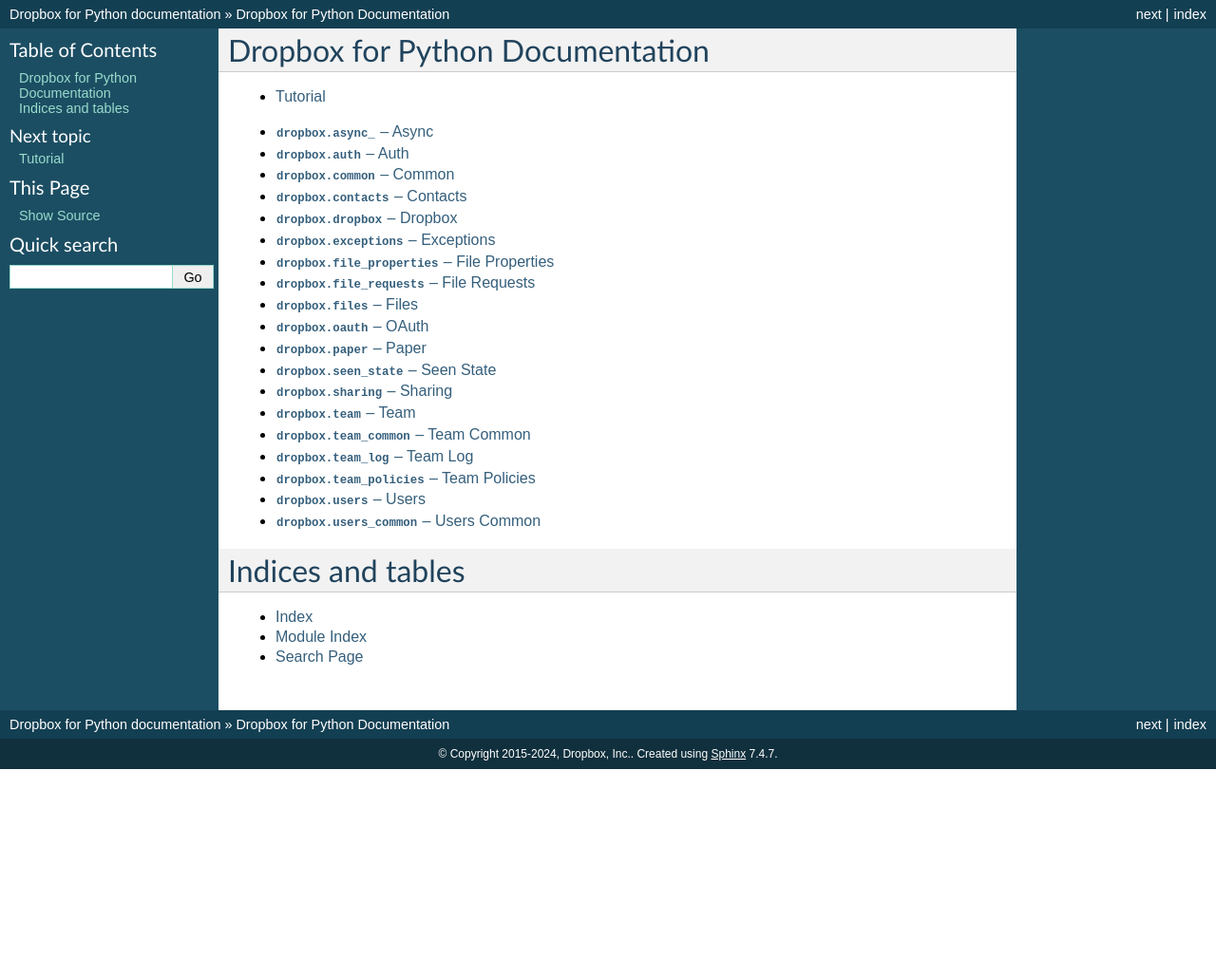
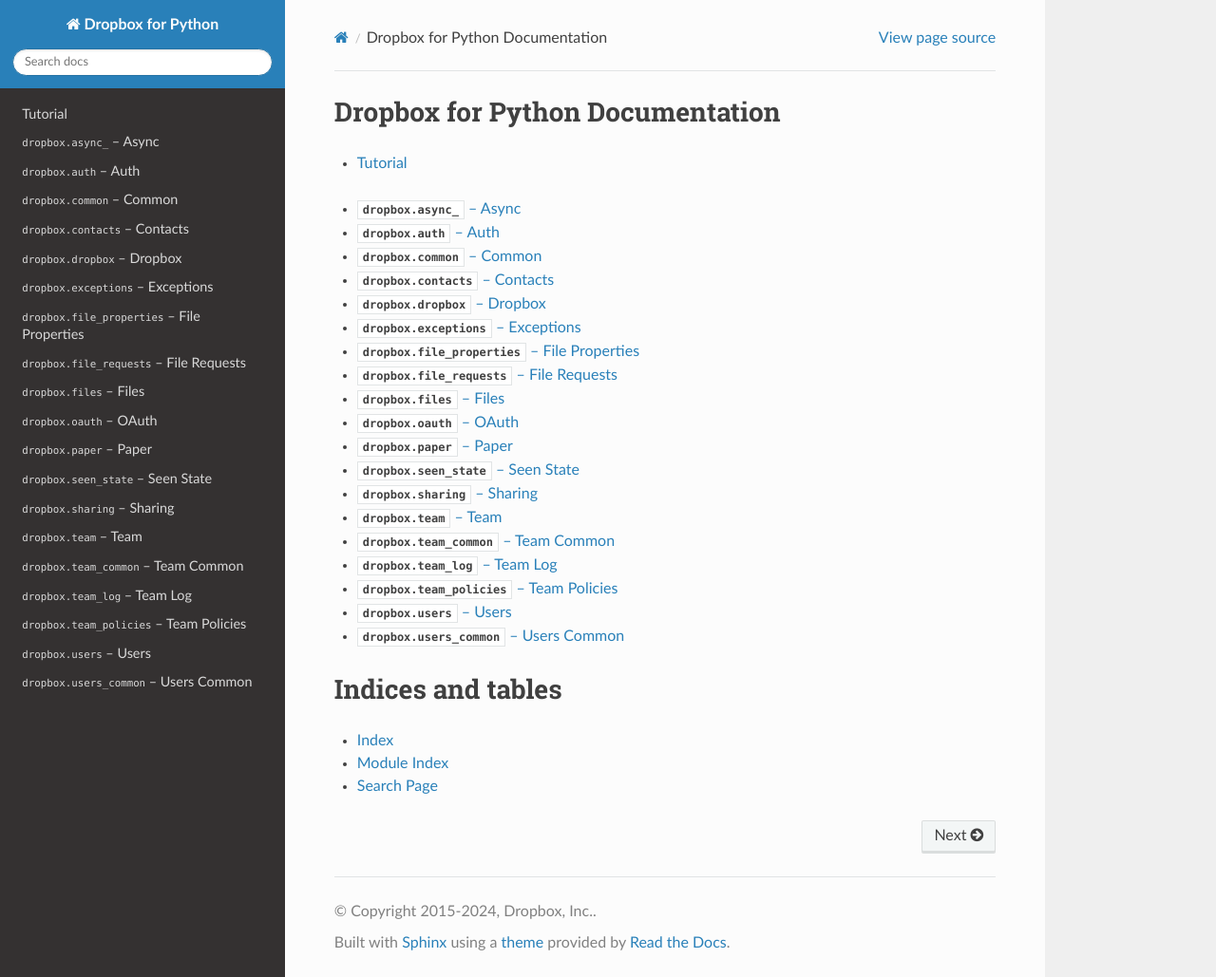
Before and after one commit to dropbox/dropbox-sdk-python, a Sphinx documentation site: the page built from docs/index.rst, in a window 1280 px wide and 1029 px high. Shown: the whole window at 95% size. Built offline with Sphinx 7.4.7 and the Read the Docs theme 2.0.0, drawn with Linux system fonts in a browser that asks for light colours; the version number could not be read and is left out.

Commit message:
Further fixes to doc generation (#503)

```diff
--- a/docs/conf.py
+++ b/docs/conf.py
@@ -38,6 +38,7 @@
 extensions = [
     'sphinx.ext.autodoc',
     'sphinx.ext.mathjax',
+    'sphinx_rtd_theme',
 ]
 
 # Add any paths that contain templates here, relative to this directory.
@@ -108,7 +109,7 @@
 
 # The theme to use for HTML and HTML Help pages.  See the documentation for
 # a list of builtin themes.
-html_theme = 'default'
+html_theme = 'sphinx_rtd_theme'
 
 # Theme options are theme-specific and customize the look and feel of a theme
 # further.  For a list of options available for each theme, see the
--- a/docs/index.rst
+++ b/docs/index.rst
@@ -7,7 +7,7 @@
    tutorial
 
 .. toctree::
-   :maxdepth: 2
+   :maxdepth: 1
 
    api/async
    api/auth
--- a/requirements.txt
+++ b/requirements.txt
@@ -8,5 +8,6 @@
 pytest
 pytest-runner==5.2.0
 sphinx
+sphinx_rtd_theme
 twine
 wheel
```
Also changed, not shown: .readthedocs.yml.
